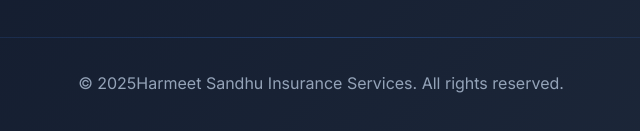
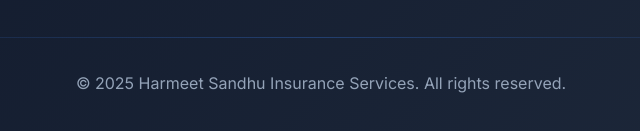
Before and after one commit to artbyhari/harmeet-sandhu.ca, a plain HTML site: page about.html in a window 1280 px wide. Shown: the part 5373-5504 px from the top of the page, 319-959 px from the left. Drawn offline with nearby package versions, Linux system fonts and the light colour scheme.

Commit message:
Update about.html

```diff
--- a/about.html
+++ b/about.html
@@ -404,7 +404,7 @@
 
             <div class="footer-bottom">
                 <div class="footer-divider"></div>
-                <p>&copy; 2025Harmeet Sandhu Insurance Services. All rights reserved.</p>
+                <p>&copy; 2025 Harmeet Sandhu Insurance Services. All rights reserved.</p>
             </div>
         </div>
     </footer>
```
